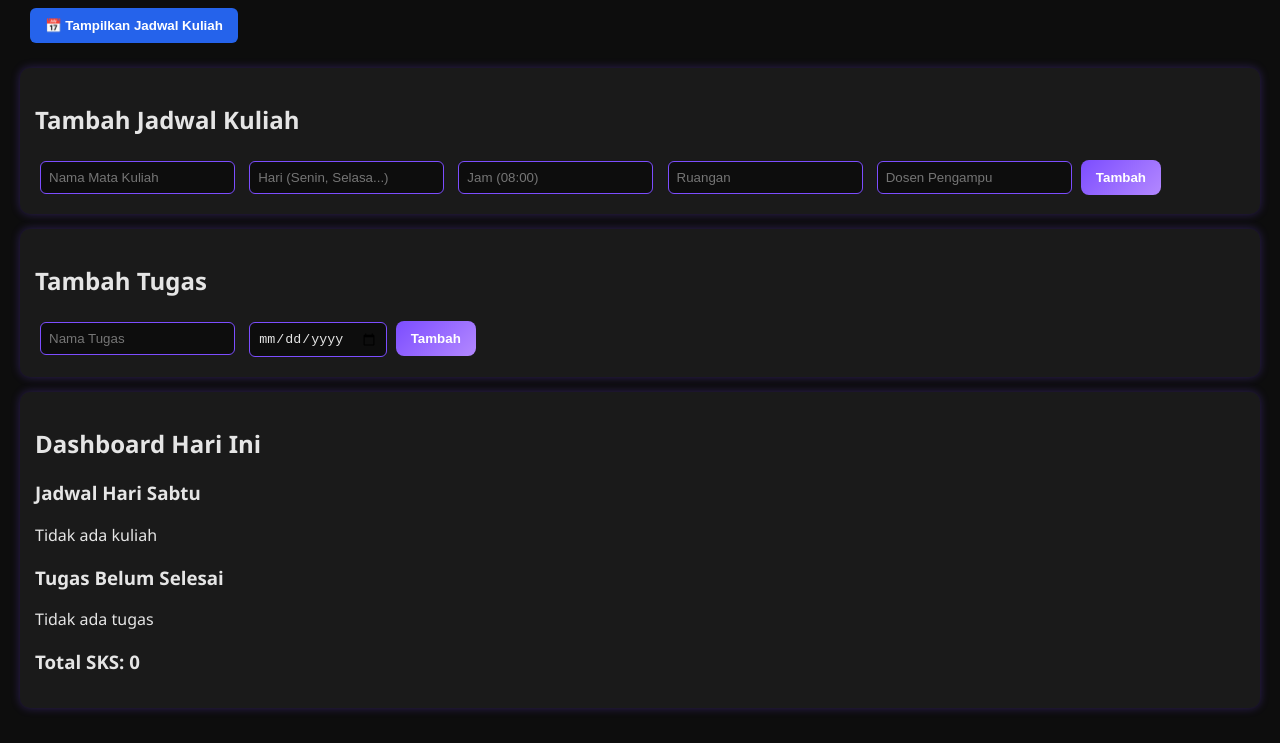
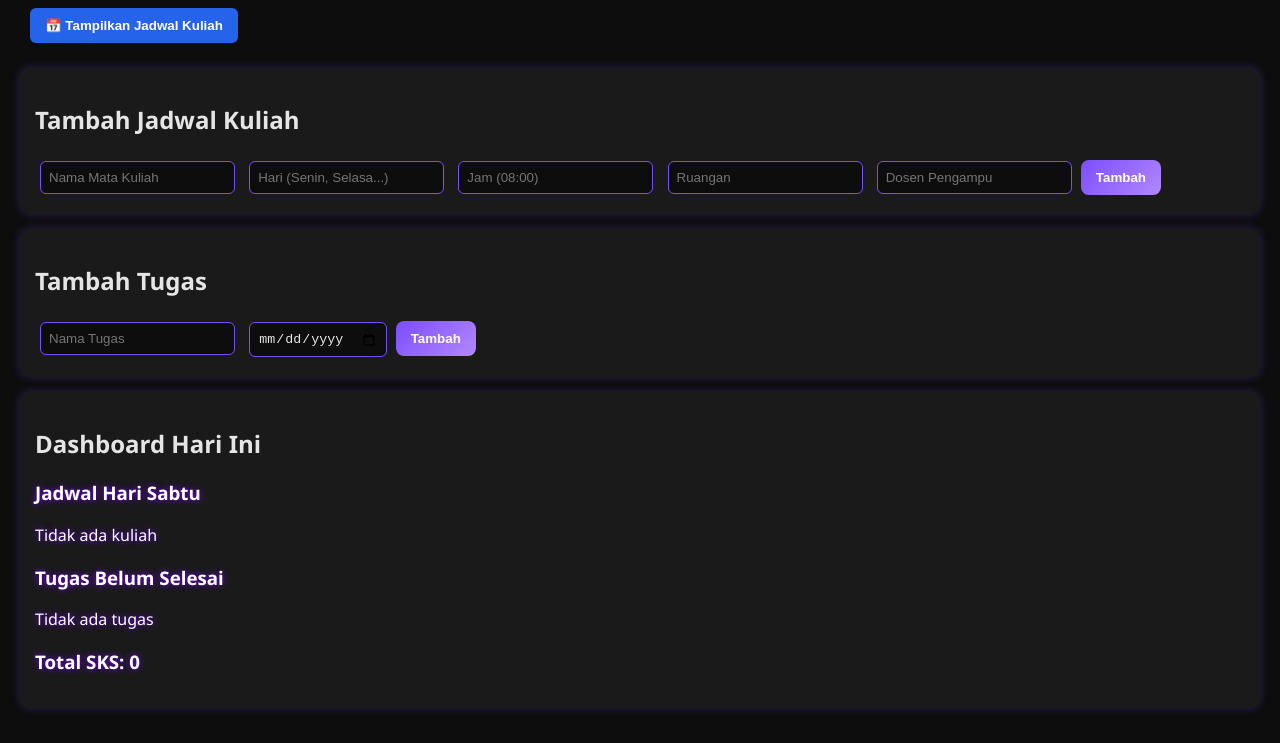
Before and after one commit to rafials/agenda-mahasiswa, a plain HTML site: page index.html in a window 1280 px wide. Shown: the part 106-849 px from the top of the page. Drawn offline with Linux system fonts and the light colour scheme.

Commit message:
Update style.css

```diff
--- a/style.css
+++ b/style.css
@@ -1,4 +1,3 @@
-/* Tema utama */
 body {
   font-family: 'Segoe UI', sans-serif;
   background: #0d0d0d;
@@ -6,16 +5,12 @@ body {
   margin: 0;
   padding: 20px;
 }
-
-/* Header */
 h1 {
   text-align: center;
   color: #b388ff;
   text-shadow: 0 0 10px #7c4dff;
   margin-bottom: 20px;
 }
-
-/* Tombol utama */
 button {
   background: linear-gradient(135deg, #7c4dff, #b388ff);
   border: none;
@@ -32,7 +27,6 @@ button:hover {
   box-shadow: 0 0 15px #7c4dff;
 }
 
-/* Section */
 section {
   background: #1a1a1a;
   padding: 15px;
@@ -40,8 +34,6 @@ section {
   border-radius: 10px;
   box-shadow: 0 0 10px rgba(124, 77, 255, 0.3);
 }
-
-/* Input */
 input {
   margin: 5px;
   padding: 8px;
@@ -57,7 +49,6 @@ input:focus {
   box-shadow: 0 0 10px #7c4dff;
 }
 
-/* Jadwal card */
 .jadwal-card {
   background: #121212;
   border: 1px solid #2a2a2a;
@@ -73,16 +64,23 @@ input:focus {
   transform: translateY(-3px);
 }
 
-/* Highlight kuliah hari ini */
+
 .today {
   border: 2px solid #b388ff;
   background: rgba(124, 77, 255, 0.15);
 }
-
-/* Quote motivasi */
 #quote {
   margin-top: 20px;
   text-align: center;
   font-style: italic;
   color: #9e9e9e;
 }
+#jadwal-hari-ini,
+#tugas-belum,
+#total-sks,
+#alert {
+  opacity: 1 !important;
+  filter: none !important;
+  color: #ffffff !important;
+  text-shadow: 0 0 6px #7a00ff;
+}
```
